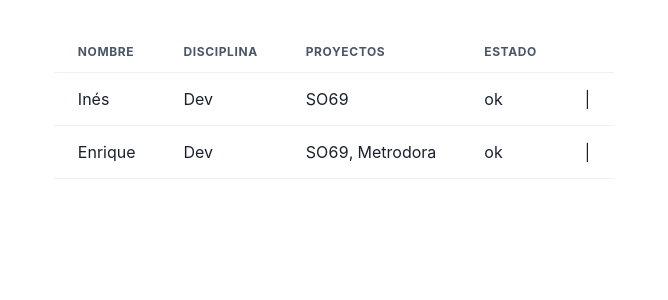
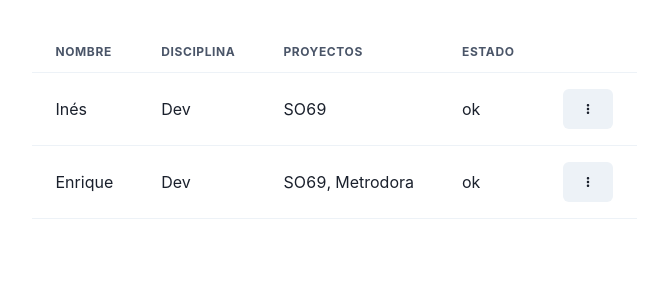
Before and after one commit to inesppino/know-your-workers, a React (Vite) app in the folder frontend/: page /trabajadores in a window 1280 px wide. Shown: the top 300 px of the page, without its empty margins (306-974 px from the left). Built offline with nearby package versions, Linux system fonts and the light colour scheme.

Commit message:
:sparkles: add popover component to table

```diff
--- a/frontend/src/WorkersTable.jsx
+++ b/frontend/src/WorkersTable.jsx
@@ -7,6 +7,7 @@ import {
   Td,
   TableContainer,
 } from "@chakra-ui/react";
+import PopOverActions from "./components/PopOverActions";
 
 export default function WorkersTable() {
   const workers = [
@@ -38,7 +39,9 @@ export default function WorkersTable() {
               <Td>{worker.area}</Td>
               <Td>{worker.projects.join(", ")}</Td>
               <Td>{worker.status}</Td>
-              <Td> | </Td>
+              <Td>
+                <PopOverActions />
+              </Td>
             </Tr>
           ))}
         </Tbody>
```
